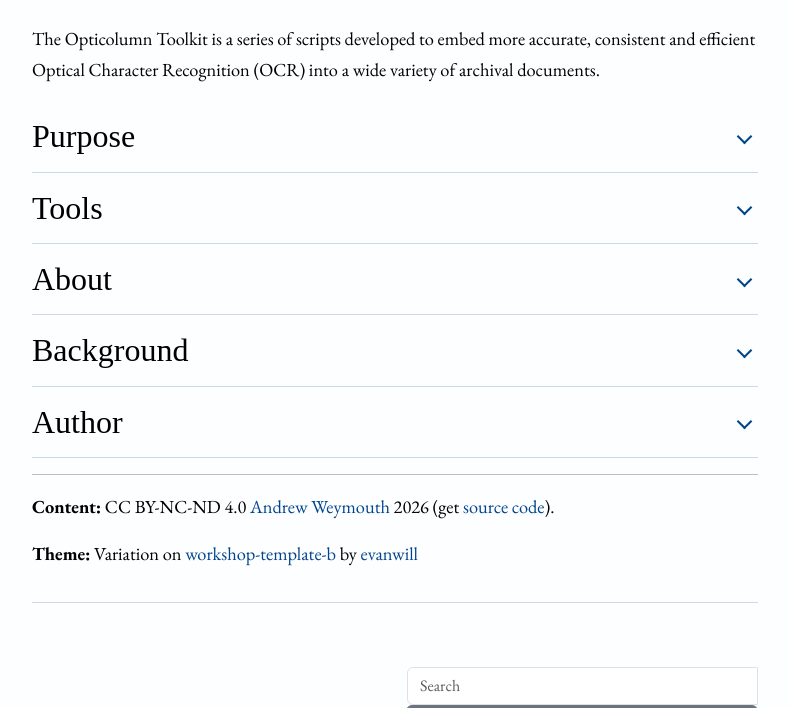
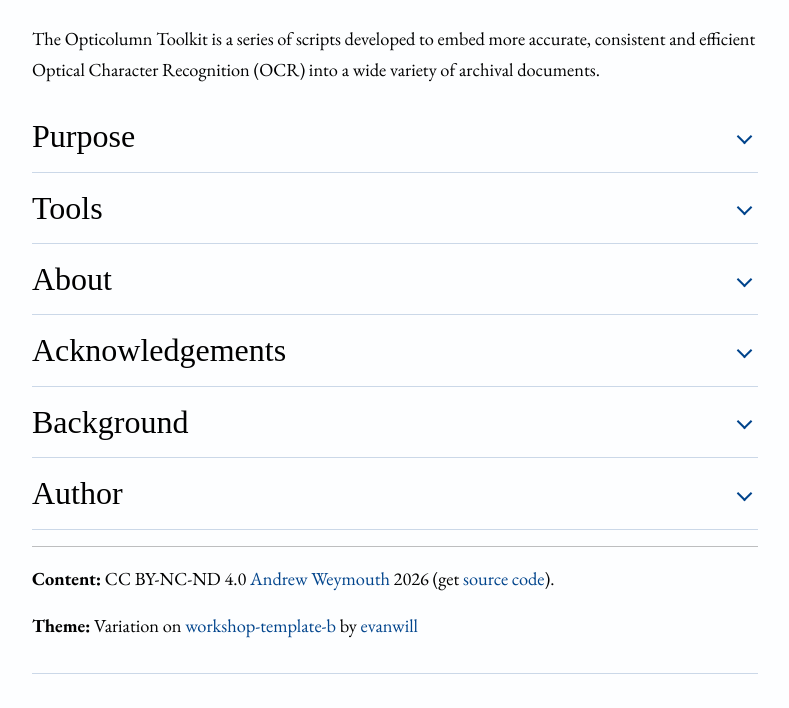
Before and after one commit to aweymo-ui/opticolumn-tool-kit, a Jekyll site: the page built from index.md, in a window 1280 px wide, cut to the strip 451-1159 px from the top of the page. Shown: the whole strip, without its empty margins (245-1034 px from the left). Built offline with Jekyll 4.4.1, drawn with Linux system fonts in a browser that asks for light colours; some web fonts are replaced.

Commit message:
add acknowledgments section

```diff
--- a/index.md
+++ b/index.md
@@ -60,6 +60,13 @@ _Step-by-step instructions for installing and running these scripts are included
 </details>
 
 <details class="section" markdown="1">
+<summary><h2 id="Acknowledgements">Acknowledgements</h2></summary>
+
+Text recognition uses [TrOCR](https://huggingface.co/microsoft/trocr-large-handwritten), layout and text detection use [Surya](https://github.com/datalab-to/surya), and line segmentation uses [Kraken](https://kraken.re/). PDF processing relies on [PyMuPDF](https://pymupdf.readthedocs.io/) and [pikepdf](https://pikepdf.readthedocs.io/). The project logo is a collage adapted from _Tarjetas con Dibujos y Con Letras_ (Crane, 1975), a set of instructional ESL learning cards, used here under fair use for educational and non-commercial purposes.
+
+</details>
+
+<details class="section" markdown="1">
 <summary><h2 id="background">Background</h2></summary>
 
 The Opticolumn Toolkit was developed while overhauling the [University of Idaho Library's](https://www.lib.uidaho.edu/) [digital collections](https://www.lib.uidaho.edu/digital/) to make the collection more discoverable and accessible. The development of the original [Opticolumn](https://github.com/Scholarly-Projects/opticolumn) tool is written about in greater detail in [_Transparent Practices: OCR and AI in the Archives_](https://journals.sagepub.com/doi/full/10.1177/15501906261439241) by Rebecca Hastings and Andrew Weymouth, _Collections: A Journal for Museum and Archives Professionals_, June 2026.
```
